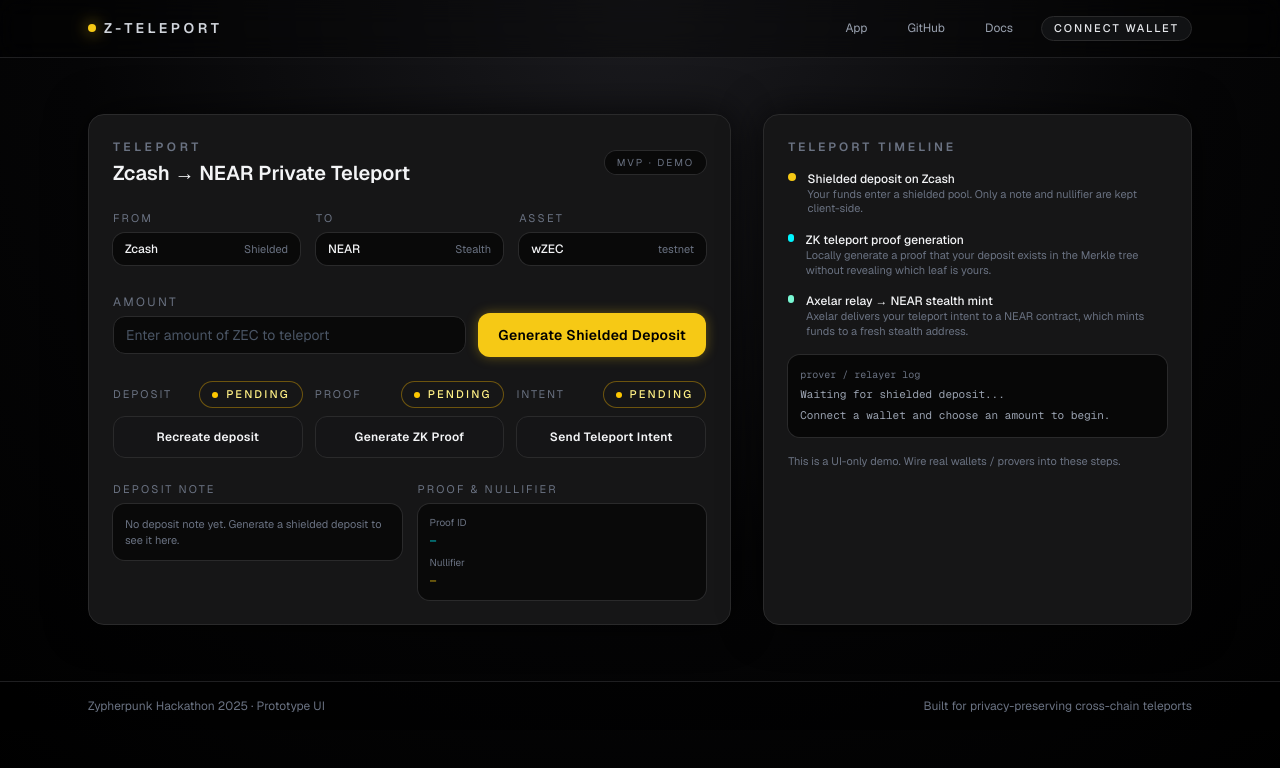
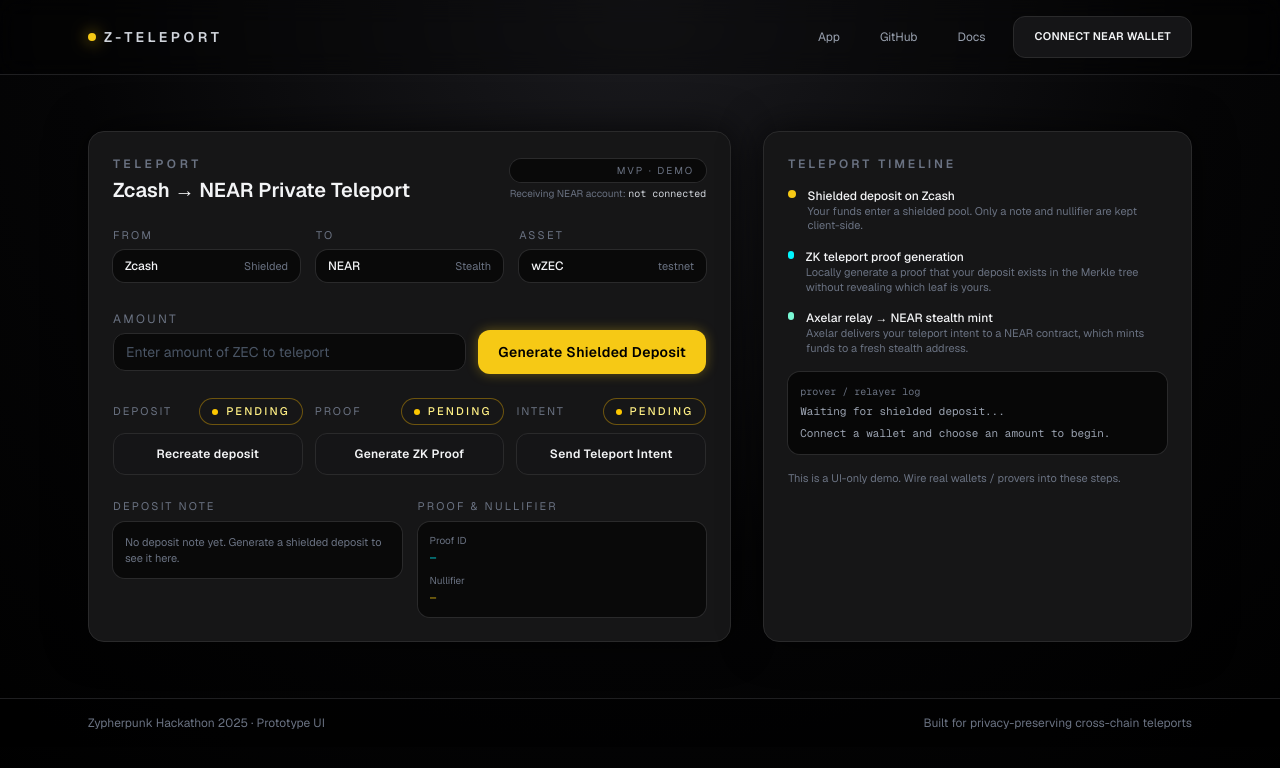
Before and after one commit to Akshola00/umbra, a Next.js app: page /dashboard in a window 1280 px wide. Shown: the top 768 px of the page. Built offline with nearby package versions, Linux system fonts and the light colour scheme.

Commit message:
Add NEAR API integration and enhance dashboard with wallet connection

```diff
--- /dev/null
+++ b/app/components/WalletConnectButton.tsx
@@ -0,0 +1,37 @@
+"use client";
+
+import { Button } from "./ui/Button";
+import { useNearWallet } from "../hooks/useNearWallet";
+
+export function WalletConnectButton() {
+  const { loading, accountId, isConnected, connectWallet, disconnect } =
+    useNearWallet();
+
+  if (isConnected && accountId) {
+    return (
+      <div className="flex items-center gap-2">
+        <span className="hidden text-[11px] uppercase tracking-[0.18em] text-gray-500 sm:inline">
+          NEAR
+        </span>
+        <Button
+          variant="secondary"
+          className="max-w-[190px] truncate px-3 py-1 text-[11px] font-mono"
+          onClick={disconnect}
+        >
+          {accountId}
+        </Button>
+      </div>
+    );
+  }
+
+  return (
+    <Button
+      variant="secondary"
+      className="px-3 py-1 text-[11px] uppercase tracking-[0.18em]"
+      onClick={connectWallet}
+      disabled={loading}
+    >
+      {loading ? "Loading NEAR..." : "Connect NEAR Wallet"}
+    </Button>
+  );
+}
--- a/app/dashboard/page.tsx
+++ b/app/dashboard/page.tsx
@@ -6,6 +6,7 @@
 import { StatusBadge } from "../components/ui/StatusBadge";
 import { Spinner, ProgressBar } from "../components/ui/Loader";
 import Link from "next/link";
+import { useNearWallet } from "../hooks/useNearWallet";
 
 type Step = "deposit" | "proof" | "intent";
 
@@ -15,6 +16,7 @@
 ];
 
 export default function DashboardPage() {
+  const { accountId, isConnected } = useNearWallet();
   const [amount, setAmount] = useState("");
   const [currentStep, setCurrentStep] = useState<Step>("deposit");
   const [logs, setLogs] = useState<string[]>(initialLog);
@@ -147,8 +149,16 @@
               Zcash → NEAR Private Teleport
             </h2>
           </div>
-          <div className="rounded-full bg-black/60 px-3 py-1 text-[10px] uppercase tracking-[0.2em] text-gray-500 ring-1 ring-[#2a2a2b]">
-            MVP · Demo
+          <div className="space-y-1 text-right">
+            <div className="rounded-full bg-black/60 px-3 py-1 text-[10px] uppercase tracking-[0.2em] text-gray-500 ring-1 ring-[#2a2a2b]">
+              MVP · Demo
+            </div>
+            <div className="text-[10px] text-gray-500">
+              Receiving NEAR account:{" "}
+              <span className="font-mono text-[10px] text-gray-300">
+                {isConnected && accountId ? accountId : "not connected"}
+              </span>
+            </div>
           </div>
         </div>
 
--- /dev/null
+++ b/app/hooks/useNearWallet.ts
@@ -0,0 +1,91 @@
+"use client";
+
+import { useCallback, useEffect, useState } from "react";
+import { nearConfig } from "../lib/nearConfig";
+
+type WalletState = {
+  initialized: boolean;
+  loading: boolean;
+  accountId: string | null;
+  wallet: any | null;
+};
+
+export function useNearWallet() {
+  const [state, setState] = useState<WalletState>({
+    initialized: false,
+    loading: true,
+    accountId: null,
+    wallet: null,
+  });
+
+  useEffect(() => {
+    let cancelled = false;
+
+    async function init() {
+      try {
+        const nearApi = await import("near-api-js");
+        const { connect, keyStores, WalletConnection } = nearApi as any;
+
+        const near = await connect({
+          networkId: nearConfig.networkId,
+          nodeUrl: nearConfig.nodeUrl,
+          walletUrl: nearConfig.walletUrl,
+          helperUrl: nearConfig.helperUrl,
+          deps: {
+            keyStore: new keyStores.BrowserLocalStorageKeyStore(),
+          },
+        });
+
+        if (cancelled) return;
+        const wallet = new WalletConnection(near, nearConfig.appKeyPrefix);
+        const accountId = wallet.getAccountId() || null;
+
+        setState({
+          initialized: true,
+          loading: false,
+          accountId,
+          wallet,
+        });
+      } catch (e) {
+        if (!cancelled) {
+          console.error("Failed to initialize NEAR wallet", e);
+          setState((prev) => ({
+            ...prev,
+            initialized: true,
+            loading: false,
+          }));
+        }
+      }
+    }
+
+    init();
+
+    return () => {
+      cancelled = true;
+    };
+  }, []);
+
+  const connectWallet = useCallback(() => {
+    if (!state.wallet) return;
+    state.wallet.requestSignIn({
+      contractId: nearConfig.contractId,
+    });
+  }, [state.wallet]);
+
+  const disconnect = useCallback(() => {
+    if (!state.wallet) return;
+    state.wallet.signOut();
+    setState((prev) => ({
+      ...prev,
+      accountId: null,
+    }));
+  }, [state.wallet]);
+
+  return {
+    loading: state.loading || !state.initialized,
+    accountId: state.accountId,
+    isConnected: !!state.accountId,
+    connectWallet,
+    disconnect,
+  };
+}
--- a/app/layout.tsx
+++ b/app/layout.tsx
@@ -2,6 +2,7 @@
 import { Geist, Geist_Mono } from "next/font/google";
 import Link from "next/link";
 import "./globals.css";
+import { WalletConnectButton } from "./components/WalletConnectButton";
 
 const geistSans = Geist({
   variable: "--font-geist-sans",
@@ -58,13 +59,11 @@
                   href="https://docs.example.com"
                   target="_blank"
                   rel="noreferrer"
-                  className="rounded-full px-3 py-1 hover:bg-white/5"
+                  className="rounded-full px-3 py-1 hover:bg:white/5 hover:bg-white/5"
                 >
                   Docs
                 </a>
-                <button className="rounded-full border border-[#2a2a2b] bg-[#111214] px-3 py-1 text-[11px] font-medium uppercase tracking-[0.18em] text-gray-200 hover:border-[#79F8D4]/70 hover:text-[#79F8D4]">
-                  Connect Wallet
-                </button>
+                <WalletConnectButton />
               </nav>
             </div>
           </header>
--- /dev/null
+++ b/app/lib/nearConfig.ts
@@ -0,0 +1,10 @@
+export const nearConfig = {
+  networkId: "testnet",
+  nodeUrl: "https://rpc.testnet.near.org",
+  walletUrl: "https://wallet.testnet.near.org",
+  helperUrl: "https://helper.testnet.near.org",
+  explorerUrl: "https://explorer.testnet.near.org",
+  appKeyPrefix: "z-teleport",
+  // Replace with your actual contract when wiring full teleport logic
+  contractId: "teleport.demo.testnet",
+};
--- a/package.json
+++ b/package.json
@@ -9,6 +9,7 @@
     "lint": "eslint"
   },
   "dependencies": {
+    "near-api-js": "^3.0.4",
     "next": "16.0.6",
     "react": "19.2.0",
     "react-dom": "19.2.0",
```
Also changed, not shown: 1 other file (tests, documents, lock files or other folders).
